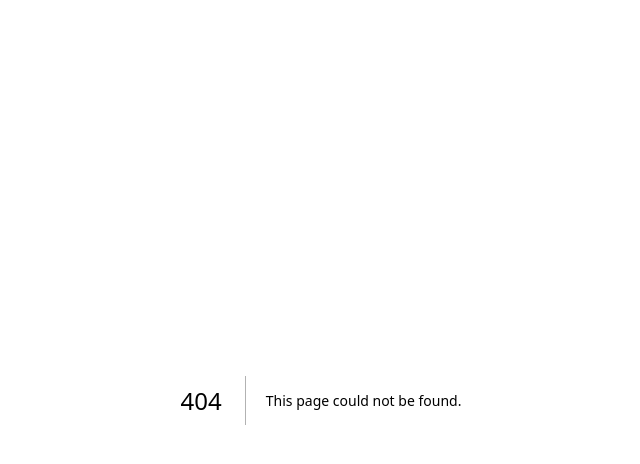
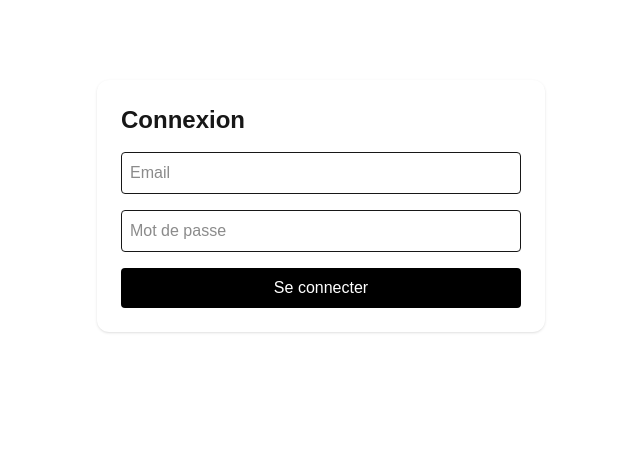
Before and after one commit to Dokryptos/Dex_tracker, a Next.js app: page /profil in a window 1280 px wide. Before the commit this address had no page. Shown: the top 464 px of the page, without its empty margins (319-959 px from the left). Built offline with nearby package versions, Linux system fonts and the light colour scheme; no server answers.

Commit message:
adding profil page and login code

```diff
--- /dev/null
+++ b/app/profil/page.tsx
@@ -0,0 +1,47 @@
+"use client";
+
+import { useState } from "react";
+import { supabase } from "@/lib/supabase/client";
+import { useRouter } from "next/navigation";
+
+export default function LoginPage() {
+  const [email, setEmail] = useState("");
+  const [password, setPassword] = useState("");
+  const router = useRouter();
+
+  const handleLogin = async () => {
+    const { error } = await supabase.auth.signInWithPassword({
+      email,
+      password,
+    });
+    if (error) return alert(error.message);
+
+    router.push("/watchlist");
+  };
+
+  return (
+    <div className="max-w-md mx-auto mt-20 p-6 bg-white rounded-xl shadow">
+      <h1 className="text-2xl font-bold mb-4">Connexion</h1>
+      <input
+        type="email"
+        placeholder="Email"
+        className="w-full border p-2 mb-4 rounded"
+        value={email}
+        onChange={(e) => setEmail(e.target.value)}
+      />
+      <input
+        type="password"
+        placeholder="Mot de passe"
+        className="w-full border p-2 mb-4 rounded"
+        value={password}
+        onChange={(e) => setPassword(e.target.value)}
+      />
+      <button
+        onClick={handleLogin}
+        className="w-full bg-black text-white p-2 rounded hover:bg-gray-800"
+      >
+        Se connecter
+      </button>
+    </div>
+  );
+}
--- a/app/register/page.tsx
+++ b/app/register/page.tsx
@@ -1,14 +1,16 @@
 "use client";
 
 import { useState } from "react";
-import { supabase } from "@/lib/supabase/supabase";
+import { supabase } from "@/lib/supabase/client";
 import { useAppDispatch } from "@/flux/hook";
 import { setUser } from "@/flux/user/slice";
+import { useRouter } from "next/navigation";
 
 export default function Register() {
   const dispatch = useAppDispatch();
   const [email, setEmail] = useState("");
   const [password, setPassword] = useState("");
+  const router = useRouter();
 
   const handleRegister = async () => {
     const { error } = await supabase.auth.signUp({ email, password });
```
Also changed, not shown: lib/supabase/client.tsx (renamed from lib/supabase/supabase.tsx).
